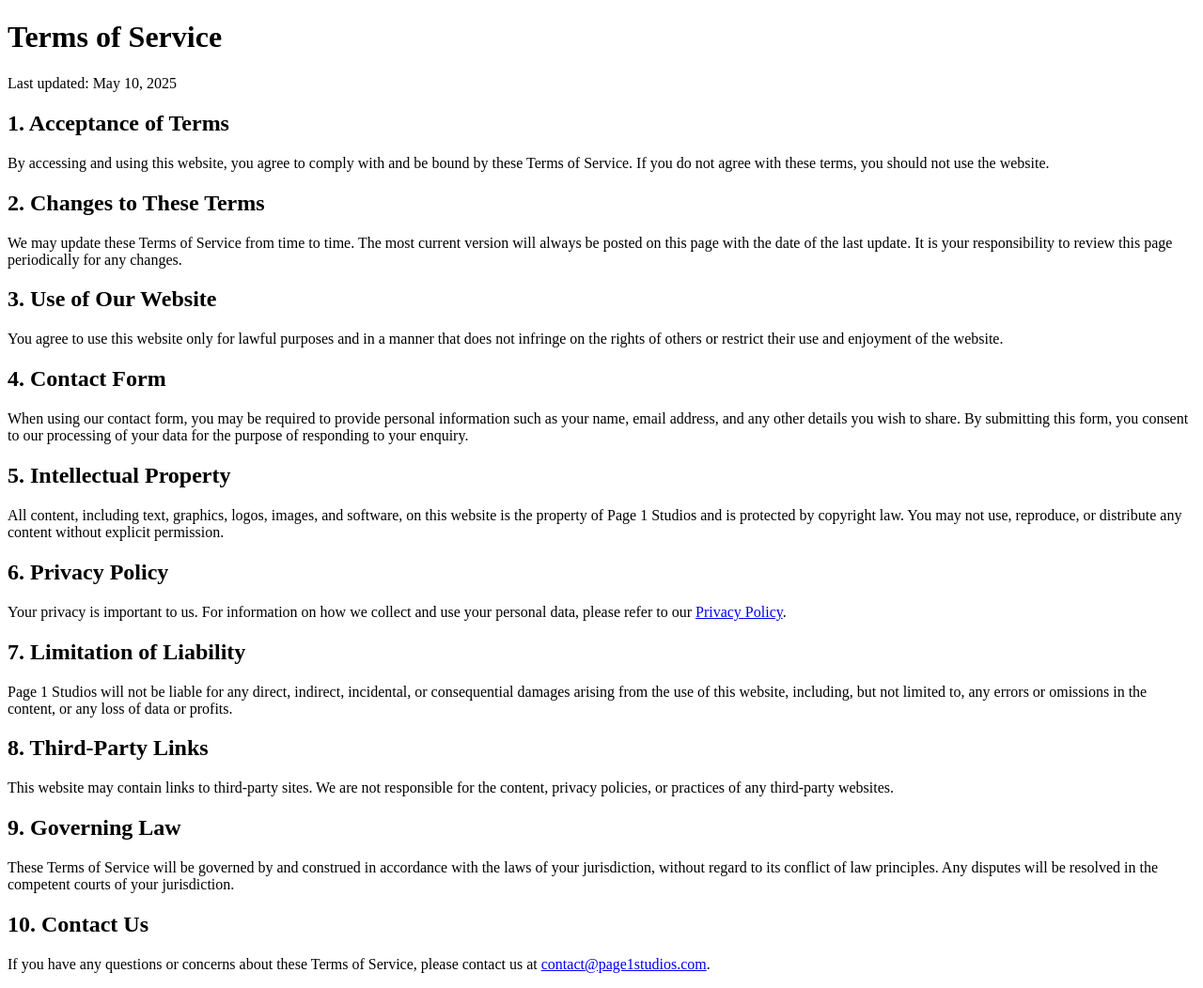
After one commit to TomPage4/Page-1-Studios, a Flask app: template templates/terms-of-service.html in a window 1280 px wide. The commit adds this page. Shown: the whole page at 94% size. Run offline with Flask 3, Linux system fonts and the light colour scheme; the template is opened without the code that fills it, so the values that code supplies are empty.

Commit message:
bare tos added

```diff
--- a/templates/privacy-policy.html
+++ b/templates/privacy-policy.html
@@ -22,7 +22,7 @@
     <p>We retain your data only as long as necessary to respond to your enquiry or comply with legal obligations.</p>
 
     <h2>5. Your Rights</h2>
-    <p>You can request access, correction, or deletion of your data. Contact us at contact@page1studios.com.</p>
+    <p>You can request access, correction, or deletion of your data. Contact us at: <a href="mailto:contact@page1studios.com">contact@page1studios.com</a>.</p>
 
     <h2>6. Cookies</h2>
     <p>This site does not use cookies. You can manage cookies in your browser settings.</p>
@@ -37,6 +37,6 @@
     <p>We may update this policy from time to time. Check this page for the latest version.</p>
 
     <h2>Contact Us</h2>
-    <p>If you have any questions, email us at: contact@page1studios.com</p>
+    <p>If you have any questions, email us at: <a href="mailto:contact@page1studios.com">contact@page1studios.com</a>.</p>
 </body>
 </html>
--- /dev/null
+++ b/templates/terms-of-service.html
@@ -0,0 +1,42 @@
+<!DOCTYPE html>
+<html lang="en">
+<head>
+    <meta charset="UTF-8">
+    <meta name="viewport" content="width=device-width, initial-scale=1.0">
+    <title>Document</title>
+</head>
+<body>
+    <h1>Terms of Service</h1>
+    <p>Last updated: May 10, 2025</p>
+
+    <h2>1. Acceptance of Terms</h2>
+    <p>By accessing and using this website, you agree to comply with and be bound by these Terms of Service. If you do not agree with these terms, you should not use the website.</p>
+
+    <h2>2. Changes to These Terms</h2>
+    <p>We may update these Terms of Service from time to time. The most current version will always be posted on this page with the date of the last update. It is your responsibility to review this page periodically for any changes.</p>
+
+    <h2>3. Use of Our Website</h2>
+    <p>You agree to use this website only for lawful purposes and in a manner that does not infringe on the rights of others or restrict their use and enjoyment of the website.</p>
+
+    <h2>4. Contact Form</h2>
+    <p>When using our contact form, you may be required to provide personal information such as your name, email address, and any other details you wish to share. By submitting this form, you consent to our processing of your data for the purpose of responding to your enquiry.</p>
+
+    <h2>5. Intellectual Property</h2>
+    <p>All content, including text, graphics, logos, images, and software, on this website is the property of Page 1 Studios and is protected by copyright law. You may not use, reproduce, or distribute any content without explicit permission.</p>
+
+    <h2>6. Privacy Policy</h2>
+    <p>Your privacy is important to us. For information on how we collect and use your personal data, please refer to our <a href="/privacy-policy">Privacy Policy</a>.</p>
+
+    <h2>7. Limitation of Liability</h2>
+    <p>Page 1 Studios will not be liable for any direct, indirect, incidental, or consequential damages arising from the use of this website, including, but not limited to, any errors or omissions in the content, or any loss of data or profits.</p>
+
+    <h2>8. Third-Party Links</h2>
+    <p>This website may contain links to third-party sites. We are not responsible for the content, privacy policies, or practices of any third-party websites.</p>
+
+    <h2>9. Governing Law</h2>
+    <p>These Terms of Service will be governed by and construed in accordance with the laws of your jurisdiction, without regard to its conflict of law principles. Any disputes will be resolved in the competent courts of your jurisdiction.</p>
+
+    <h2>10. Contact Us</h2>
+    <p>If you have any questions or concerns about these Terms of Service, please contact us at <a href="mailto:contact@page1studios.com">contact@page1studios.com</a>.</p>
+</body>
+</html>
```
